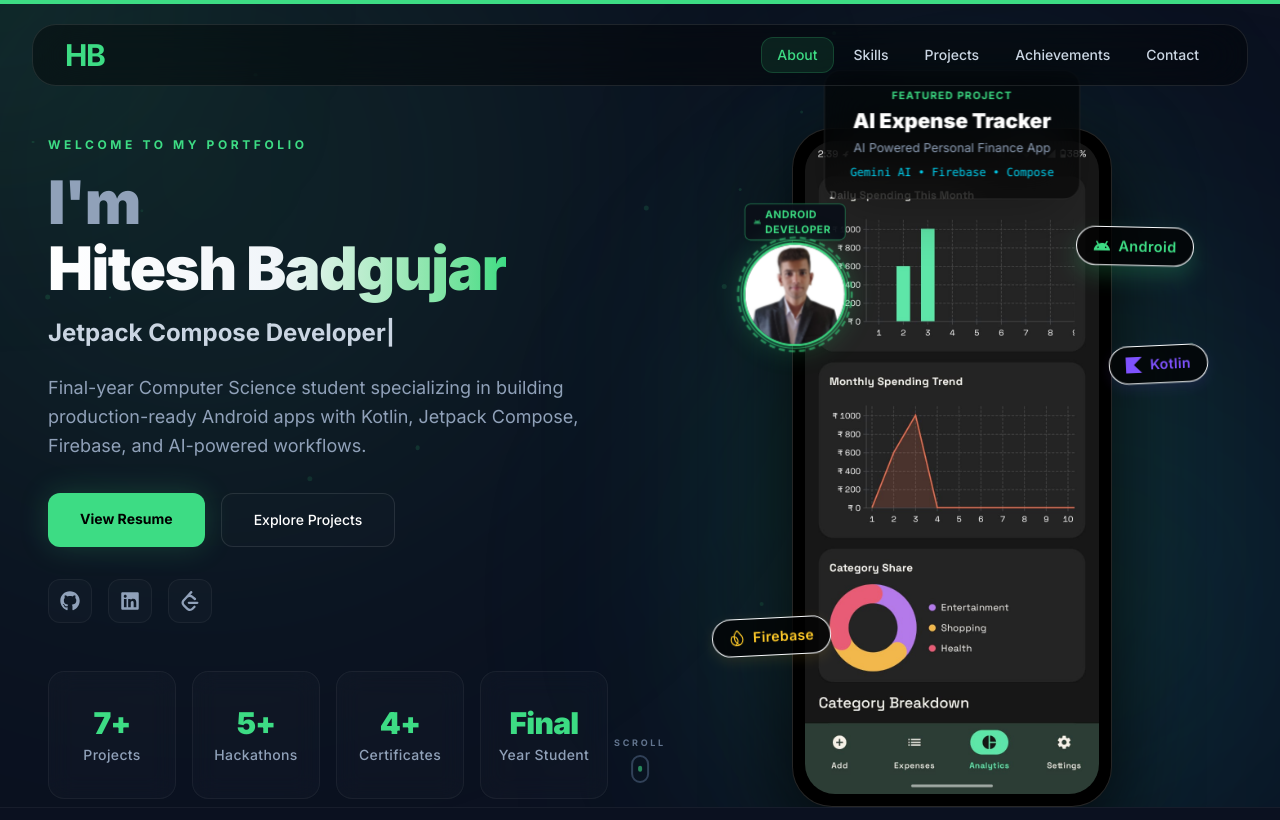
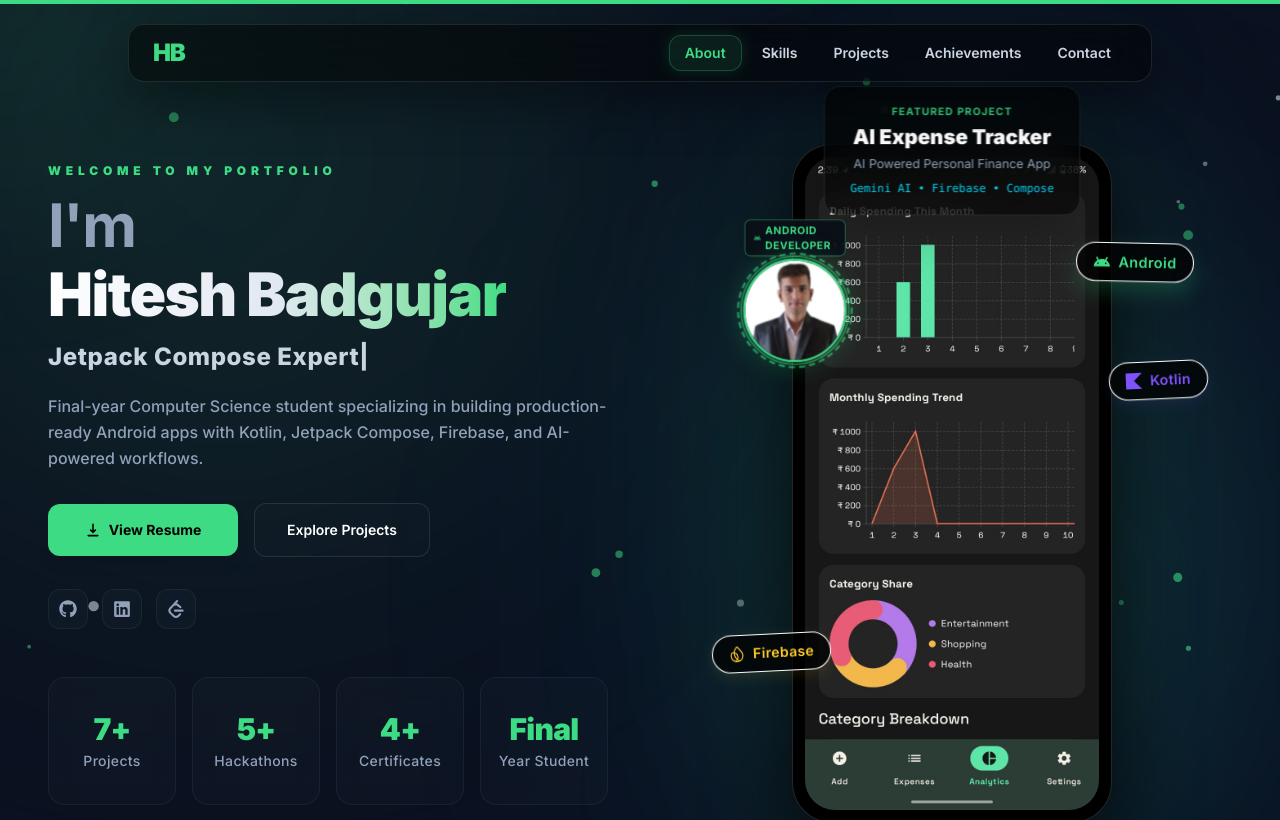
Before and after one commit to Hitesh-1501/portfolio, a React (Vite) app: page / in a window 1280 px wide. Shown: the top 820 px of the page. Built offline with nearby package versions, Linux system fonts and the light colour scheme.

Commit message:
: upgrade hero animations, fix resume path, and smooth out navbar

```diff
--- a/src/components/FloatingParticles.jsx
+++ b/src/components/FloatingParticles.jsx
@@ -1,19 +1,22 @@
 import { motion } from "framer-motion";
 
-const FloatingParticles = ({ count = 15 }) => {
+const FloatingParticles = ({ count = 25 }) => {
   const particles = Array.from({ length: count });
 
   return (
-    <div className="absolute inset-0 pointer-events-none overflow-hidden z-0">
+    <div className="absolute inset-0 pointer-events-none overflow-hidden w-full h-full z-10">
       {particles.map((_, i) => {
-        const size = Math.random() * 4 + 2; // Random sizes between 2px and 6px
-        const startX = Math.random() * 100; // Left offset percentage
-        const startY = Math.random() * 100; // Top offset percentage
+        const size = Math.random() * 5 + 3; // 3px to 8px
+        const startX = Math.random() * 100;
+        const startY = Math.random() * 100;
+        // Mix matching green accents and soft white stars
+        const isGreen = Math.random() > 0.4;
+        const bgColor = isGreen ? "bg-[#3DDC84]" : "bg-slate-300";
 
         return (
           <motion.div
             key={i}
-            className="absolute rounded-full bg-[#3DDC84]/20"
+            className={`absolute rounded-full opacity-40 mix-blend-screen ${bgColor}`}
             style={{
               width: size,
               height: size,
@@ -21,12 +24,13 @@ const FloatingParticles = ({ count = 15 }) => {
               top: `${startY}%`,
             }}
             animate={{
-              y: [0, Math.random() * -80 - 40, 0],
-              x: [0, Math.random() * 40 - 20, 0],
-              opacity: [0.2, 0.7, 0.2],
+              y: [0, Math.random() * -120 - 60, 0],
+              x: [0, Math.random() * 50 - 25, 0],
+              opacity: [0.1, 0.6, 0.1],
+              scale: [1, 1.3, 1],
             }}
             transition={{
-              duration: Math.random() * 8 + 8, // 8s to 16s
+              duration: Math.random() * 10 + 12, // Smoother, slower drifts
               repeat: Infinity,
               ease: "easeInOut",
             }}
--- a/src/components/Navbar.jsx
+++ b/src/components/Navbar.jsx
@@ -1,5 +1,5 @@
 import { useEffect, useState } from "react";
-import { motion } from "framer-motion";
+import { motion, AnimatePresence } from "framer-motion";
 
 const navItems = [
   { label: "About", href: "#about" },
@@ -11,6 +11,7 @@ const navItems = [
 
 const Navbar = () => {
   const [activeSection, setActiveSection] = useState("");
+  const [hoveredIndex, setHoveredIndex] = useState(null);
 
   useEffect(() => {
     const handleObserver = (entries) => {
@@ -22,11 +23,10 @@ const Navbar = () => {
     };
 
     const observer = new IntersectionObserver(handleObserver, {
-      rootMargin: "-20% 0px -60% 0px", // Active triggers near display midpoints
-      threshold: 0.1,
+      rootMargin: "-35% 0px -45% 0px", // Balances the active toggle zone
+      threshold: 0.15,
     });
 
-    // Track targets safely
     ["about", "skills", "projects", "achievements", "contact"].forEach((id) => {
       const el = document.getElementById(id);
       if (el) observer.observe(el);
@@ -37,35 +37,55 @@ const Navbar = () => {
 
   return (
     <motion.nav
-      initial={{ y: -100, x: "-50%" }}
-      animate={{ y: 0, x: "-50%" }}
-      transition={{ duration: 0.7, ease: "easeOut" }}
-      className="fixed top-6 left-1/2 z-50 w-[95%] max-w-7xl"
+      // Slowed down entry transition from 0.6s to 1.0s with a luxurious custom cubic-bezier
+      initial={{ y: -80, x: "-50%", opacity: 0 }}
+      animate={{ y: 0, x: "-50%", opacity: 1 }}
+      transition={{ duration: 1.0, ease: [0.16, 1, 0.3, 1] }}
+      className="fixed top-6 left-1/2 z-50 w-[92%] max-w-5xl"
     >
-      <div className="backdrop-blur-xl bg-black/40 border border-white/10 rounded-3xl px-6 md:px-8 py-3 flex items-center justify-between">
-        <a href="#" className="font-bold text-3xl text-[#3DDC84] tracking-tighter">
+      <div className="backdrop-blur-xl bg-black/50 border border-white/10 rounded-2xl px-6 py-2.5 flex items-center justify-between shadow-[0_20px_50px_rgba(0,0,0,0.4)]">
+        <a href="#" className="font-black text-2xl text-[#3DDC84] tracking-tighter hover:scale-105 transition-transform">
           HB
         </a>
 
         <div className="hidden lg:flex gap-1 items-center text-slate-300">
-          {navItems.map((item) => {
+          {navItems.map((item, idx) => {
             const isActive = activeSection === item.href.substring(1);
             return (
               <a
                 key={item.label}
                 href={item.href}
-                className={`relative px-4 py-2 rounded-xl text-sm font-medium transition-colors duration-300 ${
+                onMouseEnter={() => setHoveredIndex(idx)}
+                onMouseLeave={() => setHoveredIndex(null)}
+                className={`relative px-4 py-2 rounded-xl text-sm font-semibold transition-colors duration-300 ${
                   isActive ? "text-[#3DDC84]" : "hover:text-white"
                 }`}
               >
+                <AnimatePresence>
+                  {hoveredIndex === idx && !isActive && (
+                    <motion.span
+                      layoutId="navHoverShape"
+                      className="absolute inset-0 bg-white/5 rounded-xl -z-10"
+                      initial={{ opacity: 0, scale: 0.95 }}
+                      animate={{ opacity: 1, scale: 1 }}
+                      exit={{ opacity: 0, scale: 0.95 }}
+                      transition={{ duration: 0.3 }} // Smoothed out hover background fade
+                    />
+                  )}
+                </AnimatePresence>
+
+                {/* Tuned down the spring speed (stiffness down, damping up) for a rich sliding effect */}
                 {isActive && (
                   <motion.span
                     layoutId="activeNavIndicator"
-                    className="absolute inset-0 bg-[#3DDC84]/10 border border-[#3DDC84]/20 rounded-xl -z-10"
-                    transition={{ type: "spring", stiffness: 380, damping: 30 }}
+                    className="absolute inset-0 bg-[#3DDC84]/10 border border-[#3DDC84]/25 rounded-xl -z-10 shadow-[0_0_15px_rgba(61,220,132,0.15)]"
+                    transition={{ type: "spring", stiffness: 220, damping: 32 }}
                   />
                 )}
-                {item.label}
+
+                <motion.span whileTap={{ scale: 0.95 }} className="block">
+                  {item.label}
+                </motion.span>
               </a>
             );
           })}
--- a/src/sections/Hero.jsx
+++ b/src/sections/Hero.jsx
@@ -1,56 +1,71 @@
+import { useState } from "react";
 import { motion } from "framer-motion";
 import { TypeAnimation } from "react-type-animation";
 import { FaGithub, FaLinkedin } from "react-icons/fa";
 import { SiLeetcode } from "react-icons/si";
+import { HiDownload, HiCheckCircle } from "react-icons/hi";
 
 import Container from "../components/Container";
 import HeroStats from "../components/HeroStats";
 import PhoneMockup from "../components/PhoneMockup";
 import FloatingParticles from "../components/FloatingParticles";
 
-import { personalInfo } from "../data/portfolioData";
+// CRITICAL FIX: Direct Asset Import to bypass blank browser routing issues!
+import resumeFile from "/hitesh_resume.pdf";
 
 const Hero = () => {
+  const [downloadState, setDownloadState] = useState("idle");
+
+  const triggerDownloadAnimation = () => {
+    setDownloadState("downloading");
+
+    // Smooth transition simulation timeline
+    setTimeout(() => {
+      setDownloadState("success");
+      setTimeout(() => {
+        setDownloadState("idle");
+      }, 3000);
+    }, 1500);
+  };
+
   return (
-    <section className="min-h-screen relative overflow-hidden flex items-center pt-24 md:pt-32">
+    <section className="min-h-screen relative overflow-hidden flex items-center pt-28 md:pt-36">
 
-      {/* Animated Gradient Mesh Layers */}
+      {/* Background canvas elements */}
       <div className="absolute inset-0 pointer-events-none overflow-hidden z-0 bg-[#0b1120]">
-        <div className="absolute top-[-10%] left-[-10%] w-[600px] h-[600px] rounded-full bg-[#3DDC84]/10 blur-[140px] animate-mesh-1" />
-        <div className="absolute bottom-[-10%] right-[-10%] w-[600px] h-[600px] rounded-full bg-cyan-500/10 blur-[160px] animate-mesh-2" />
+        <div className="absolute top-[-15%] left-[-10%] w-[650px] h-[650px] rounded-full bg-[#3DDC84]/10 blur-[130px] animate-mesh-1" />
+        <div className="absolute bottom-[-10%] right-[-5%] w-[650px] h-[650px] rounded-full bg-cyan-500/10 blur-[150px] animate-mesh-2" />
       </div>
 
-      {/* Ambient Floating Particles */}
-      <FloatingParticles count={20} />
+      <FloatingParticles count={30} />
 
       <Container>
-        {/* Smooth Section Reveal Container wrapper */}
         <motion.div
-          initial={{ opacity: 0, y: 30 }}
+          initial={{ opacity: 0, y: 40 }}
           animate={{ opacity: 1, y: 0 }}
-          transition={{ duration: 1, ease: "easeOut" }}
-          className="grid lg:grid-cols-2 gap-12 lg:gap-16 items-center relative z-10"
+          transition={{ duration: 1.2, ease: [0.16, 1, 0.3, 1] }} // Relaxed, cinematic reveal
+          className="grid lg:grid-cols-2 gap-12 lg:gap-16 items-center relative z-20"
         >
-          {/* Left Block Description Visual details */}
+          {/* Left Bio text cluster */}
           <div className="flex flex-col">
             <motion.p
-              initial={{ opacity: 0, x: -20 }}
+              initial={{ opacity: 0, x: -15 }}
               animate={{ opacity: 1, x: 0 }}
-              transition={{ delay: 0.2, duration: 0.5 }}
-              className="text-[#3DDC84] uppercase tracking-[0.3em] text-xs font-bold"
+              transition={{ delay: 0.3 }}
+              className="text-[#3DDC84] uppercase tracking-[0.4em] text-xs font-black"
             >
               Welcome To My Portfolio
             </motion.p>
 
             <motion.h1
-              initial={{ opacity: 0, x: -30 }}
+              initial={{ opacity: 0, x: -20 }}
               animate={{ opacity: 1, x: 0 }}
-              transition={{ delay: 0.4, duration: 0.6 }}
-              className="mt-4 text-4xl md:text-5xl lg:text-6xl font-black leading-[1.1] tracking-tight"
+              transition={{ delay: 0.4, duration: 0.7 }}
+              className="mt-3 text-4xl sm:text-5xl lg:text-6xl font-black leading-[1.15] tracking-tight"
             >
-              <span className="text-slate-400">I'm</span>
+              <span className="text-slate-400 font-bold">I'm</span>
               <br />
-              <span className="bg-gradient-to-r from-white via-slate-100 to-[#3DDC84] bg-clip-text text-transparent">
+              <span className="bg-gradient-to-r from-white via-slate-200 to-[#3DDC84] bg-clip-text text-transparent">
                 Hitesh Badgujar
               </span>
             </motion.h1>
@@ -58,105 +73,119 @@ const Hero = () => {
             <motion.div
               initial={{ opacity: 0 }}
               animate={{ opacity: 1 }}
-              transition={{ delay: 0.6 }}
-              className="mt-4 h-10"
+              transition={{ delay: 0.5 }}
+              className="mt-3 h-8"
             >
               <TypeAnimation
                 sequence={[
                   "Android Developer",
-                  1500,
-                  "Jetpack Compose Developer",
-                  1500,
-                  "Firebase Developer",
-                  1500,
-                  "Kotlin Developer",
-                  1500,
+                  1800,
+                  "Jetpack Compose Expert",
+                  1800,
+                  "Firebase Integrator",
+                  1800,
                 ]}
                 wrapper="span"
                 repeat={Infinity}
-                className="text-xl md:text-2xl font-bold text-slate-300"
+                className="text-xl md:text-2xl font-extrabold text-slate-300 tracking-wide"
               />
             </motion.div>
 
             <motion.p
               initial={{ opacity: 0 }}
               animate={{ opacity: 1 }}
-              transition={{ delay: 0.7 }}
-              className="text-base md:text-lg text-slate-400 mt-4 leading-relaxed max-w-xl"
+              transition={{ delay: 0.6 }}
+              className="text-sm md:text-base text-slate-400 mt-5 leading-relaxed max-w-xl font-medium"
             >
               Final-year Computer Science student specializing in building production-ready Android apps with Kotlin, Jetpack Compose, Firebase, and AI-powered workflows.
             </motion.p>
 
-            {/* Link Anchor CTA Modules */}
+            {/* Resume Call-to-action Action Hub */}
             <motion.div
-              initial={{ opacity: 0, y: 15 }}
+              initial={{ opacity: 0, y: 10 }}
               animate={{ opacity: 1, y: 0 }}
-              transition={{ delay: 0.8 }}
-              className="flex flex-wrap gap-4 mt-8"
+              transition={{ delay: 0.7 }}
+              className="flex flex-wrap gap-4 mt-8 items-center"
             >
-              <a
-                href="/hitesh_resume.pdf"
-                className="bg-[#3DDC84] text-black font-bold px-8 py-4 rounded-xl shadow-[0_0_30px_rgba(61,220,132,0.2)] hover:scale-[1.03] hover:shadow-[0_0_40px_rgba(61,220,132,0.4)] transition-all duration-300 text-sm"
+              {/* Linked via imported absolute bundle source mapping */}
+              <motion.a
+                href={resumeFile}
+                download="Hitesh_Badgujar_Resume.pdf"
+                onClick={triggerDownloadAnimation}
+                whileHover={{ scale: 1.02 }}
+                whileTap={{ scale: 0.98 }}
+                className={`relative overflow-hidden font-bold px-8 py-4 rounded-xl text-sm transition-all duration-300 flex items-center gap-2 shadow-lg min-w-[190px] justify-center cursor-pointer ${
+                  downloadState === "success"
+                    ? "bg-emerald-500 text-white shadow-emerald-500/20"
+                    : "bg-[#3DDC84] text-black shadow-[0_10px_30px_rgba(61,220,132,0.25)]"
+                }`}
               >
-                View Resume
-              </a>
+                {downloadState === "idle" && (
+                  <>
+                    <HiDownload className="text-base" />
+                    <span>View Resume</span>
+                  </>
+                )}
+
+                {downloadState === "downloading" && (
+                  <div className="flex items-center gap-2">
+                    <svg className="animate-spin h-4 w-4 text-black" fill="none" viewBox="0 0 24 24">
+                      <circle className="opacity-25" cx="12" cy="12" r="10" stroke="currentColor" strokeWidth="4" />
+                      <path className="opacity-75" fill="currentColor" d="M4 12a8 8 0 018-8V0C5.373 0 0 5.373 0 12h4zm2 5.291A7.962 7.962 0 014 12H0c0 3.042 1.135 5.824 3 7.938l3-2.647z" />
+                    </svg>
+                    <span>Downloading...</span>
+                  </div>
+                )}
+
+                {downloadState === "success" && (
+                  <>
+                    <HiCheckCircle className="text-base animate-bounce" />
+                    <span>Saved to Device!</span>
+                  </>
+                )}
+              </motion.a>
 
               <a
                 href="#projects"
-                className="border border-white/10 bg-white/[0.01] text-white font-medium px-8 py-4 rounded-xl hover:border-[#3DDC84] hover:text-[#3DDC84] transition-all duration-300 text-sm"
+                className="border border-white/10 bg-white/[0.01] text-white font-semibold px-8 py-4 rounded-xl hover:border-[#3DDC84] hover:text-[#3DDC84] hover:bg-[#3DDC84]/5 transition-all duration-300 text-sm"
               >
                 Explore Projects
               </a>
             </motion.div>
 
-            {/* Social Channels Row */}
+            {/* Social handles row */}
             <motion.div
               initial={{ opacity: 0 }}
               animate={{ opacity: 1 }}
-              transition={{ delay: 0.9 }}
-              className="flex gap-4 mt-8"
+              transition={{ delay: 0.8 }}
+              className="flex gap-3.5 mt-8"
             >
               {[
-                { icon: <FaGithub />, url: personalInfo.github },
-                { icon: <FaLinkedin />, url: personalInfo.linkedin },
-                { icon: <SiLeetcode />, url: personalInfo.leetcode }
+                { icon: <FaGithub />, url: "https://github.com" },
+                { icon: <FaLinkedin />, url: "https://linkedin.com" },
+                { icon: <SiLeetcode />, url: "https://leetcode.com" }
               ].map((platform, idx) => (
                 <a
                   key={idx}
                   href={platform.url}
                   target="_blank"
                   rel="noreferrer"
-                  className="w-11 h-11 rounded-xl bg-white/[0.02] border border-white/5 flex items-center justify-center text-xl text-slate-400 hover:border-[#3DDC84] hover:text-[#3DDC84] hover:bg-[#3DDC84]/5 hover:-translate-y-1 transition-all duration-300"
+                  className="w-10 h-10 rounded-xl bg-white/[0.02] border border-white/5 flex items-center justify-center text-lg text-slate-400 hover:border-[#3DDC84] hover:text-[#3DDC84] hover:bg-[#3DDC84]/5 hover:-translate-y-1 transition-all duration-300"
                 >
                   {platform.icon}
                 </a>
               ))}
             </motion.div>
 
-            {/* Metrics Incremental Blocks */}
             <HeroStats />
           </div>
 
-          {/* Right Presentation Dashboard Mockup Graphic */}
-          <div className="relative flex items-center justify-center lg:mt-0 mt-8">
+          {/* Right Phone Mockup graphic */}
+          <div className="relative flex items-center justify-center lg:mt-0 mt-10">
             <PhoneMockup />
           </div>
         </motion.div>
       </Container>
-
-      {/* Mouse Outline Scroll Indicator */}
-      <div className="absolute bottom-6 left-1/2 -translate-x-1/2 flex flex-col items-center gap-1.5 pointer-events-none z-10">
-        <span className="text-[9px] tracking-[0.3em] text-slate-500 font-bold uppercase">
-          SCROLL
-        </span>
-        <div className="w-[18px] h-[28px] border-2 border-slate-700 rounded-full flex justify-center p-1">
-          <motion.div
-            animate={{ y: [0, 8, 0], opacity: [1, 0.3, 1] }}
-            transition={{ duration: 2, repeat: Infinity, ease: "easeInOut" }}
-            className="w-1 h-1.5 bg-[#3DDC84] rounded-full"
-          />
-        </div>
-      </div>
     </section>
   );
 };
```
Also changed, not shown: 1 other file (tests, documents, lock files or other folders).
